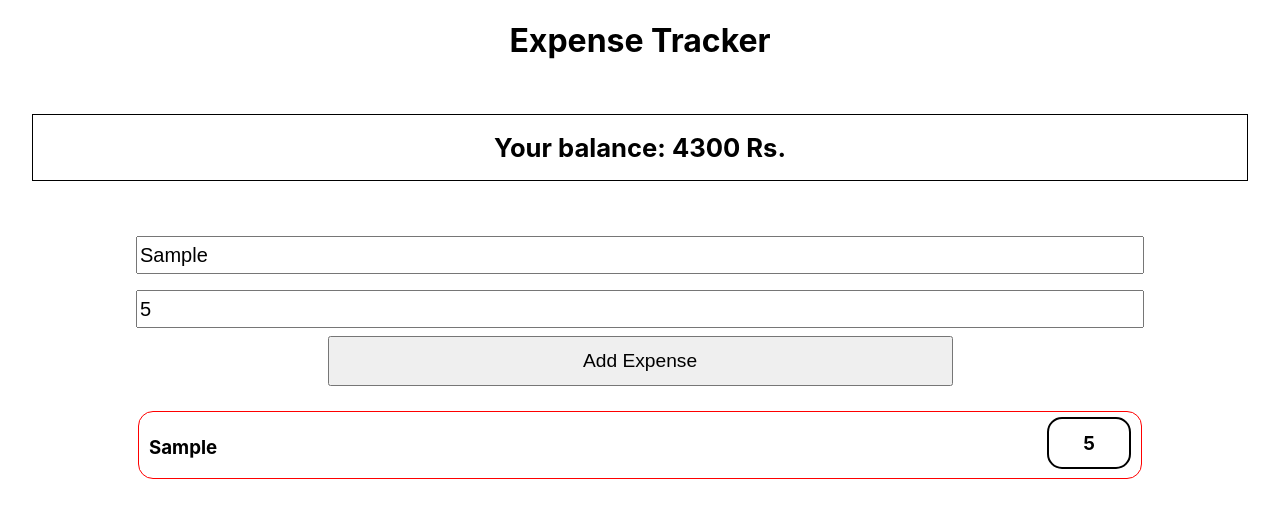
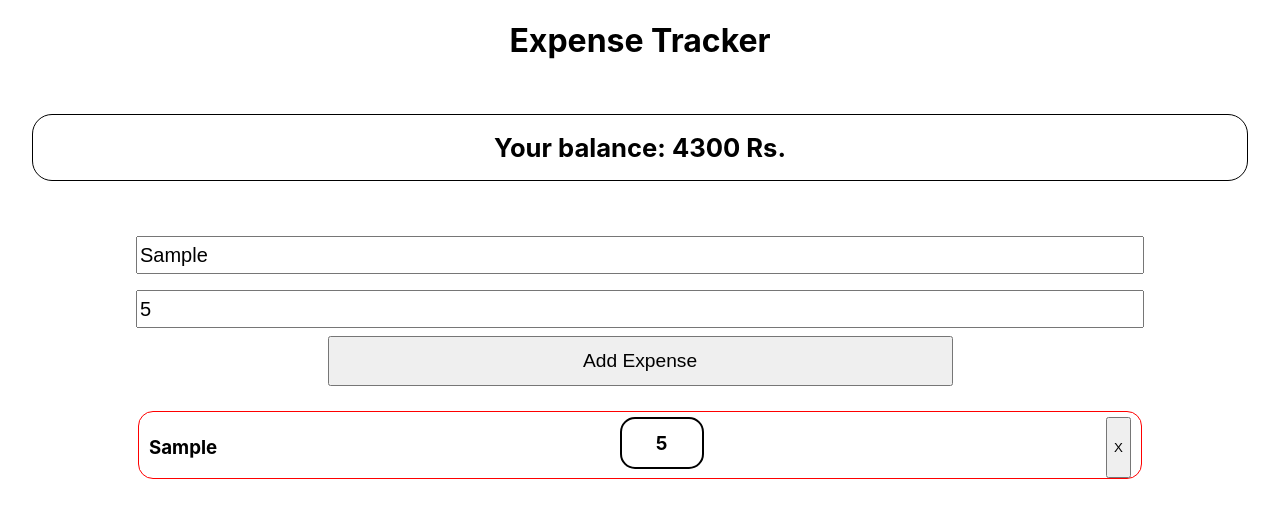
Before and after one commit to jaymalave/ExpenseTracker, a React (Create React App) app in the folder client/: page / in a window 1280 px wide. Both pictures are taken after typing "Sample", "5" into the empty fields and a click on the button "Add Expense". Shown: the top 518 px of the page. Built offline with nearby package versions, Linux system fonts and the light colour scheme.

Commit message:
minor changes and unique keys

```diff
--- a/client/src/App.css
+++ b/client/src/App.css
@@ -9,6 +9,7 @@
   text-align: center;
   font-size: 0.8rem;
   border: 1px solid black;
+  border-radius: 20px;
   margin: 4vh;
 }
 
--- a/client/src/components/Expense.js
+++ b/client/src/components/Expense.js
@@ -11,6 +11,7 @@ const Expense = ({name, cost}) => {
         <div className="cost-prop">
           <h3>{cost}</h3>
         </div>
+        <button>X</button>
       </div>
     </div>
     </div>
--- a/client/src/components/ExpenseList.js
+++ b/client/src/components/ExpenseList.js
@@ -12,7 +12,8 @@ const ExpenseList = () => {
     <div className="expense-list">
       {
        expenses.map((expense) => (
-           <Expense name={expense.name} cost={expense.cost}/>
+
+           <Expense key={Math.random()} name={expense.name} cost={expense.cost}/>
        ))
       }
     </div>
--- a/client/src/context/ExpenseContext.js
+++ b/client/src/context/ExpenseContext.js
@@ -2,6 +2,7 @@ import React, {useState, createContext} from "react";
 
 //context
 export const ExpenseContext = createContext();
+
 
 
 //provider
```
